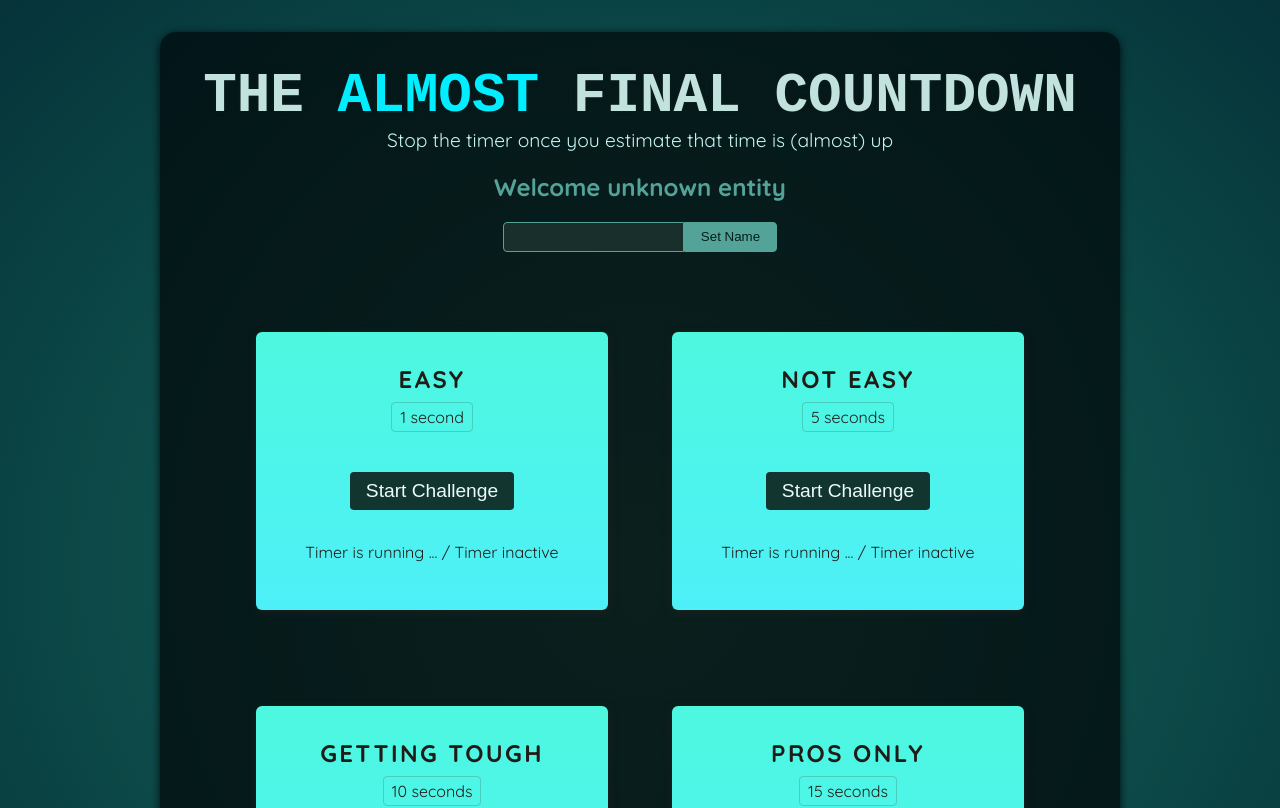
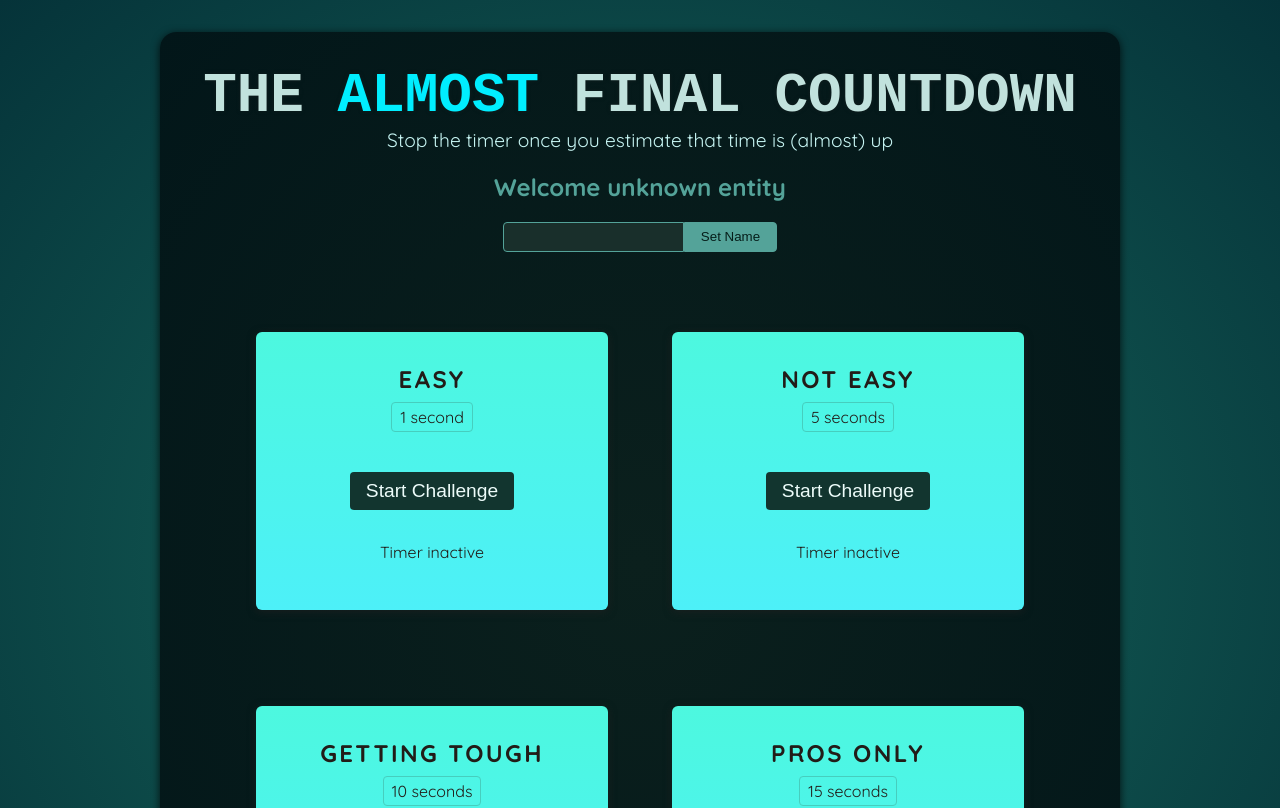
Before and after one commit to AndyHuang97/06-refs-and-portals, a React (Vite) app: page / in a window 1280 px wide. Shown: the top 808 px of the page. Built offline with nearby package versions, Linux system fonts and the light colour scheme; a web font is replaced by a local one.

Commit message:
8. Refs & Portals :: setting timers and managing state

```diff
--- a/src/components/TimerChallenge.jsx
+++ b/src/components/TimerChallenge.jsx
@@ -1,14 +1,36 @@
+import { useState } from "react";
+
 export default function TimerChallenge({ title, targetTime }) {
+  const [timerStarted, setTimerStarted] = useState(false);
+  const [timerExpired, setTimerExpired] = useState(false);
+
+  function handleStart() {
+    setTimeout(() => {
+      setTimerExpired(true);
+    }, targetTime * 1000);
+
+    setTimerStarted(true);
+  }
+
+  function handleStop() {
+
+  }
+
   return (
     <section class="challenge">
       <h2>{title}</h2>
+      {timerExpired && <p>You lost!</p>}
       <p className="challenge-time">
         {targetTime} second{targetTime > 1 ? "s" : ""}
       </p>
       <p>
-        <button>Start Challenge</button>
+        <button onClick={handleStart}>
+          {timerStarted ? "Stop" : "Start"} Challenge
+        </button>
       </p>
-      <p className="">Timer is running ... / Timer inactive</p>
+      <p className={timerStarted ? "active" : undefined}>
+        {timerStarted ? "Timer is running ..." : "Timer inactive"}
+      </p>
     </section>
   );
 }
```
